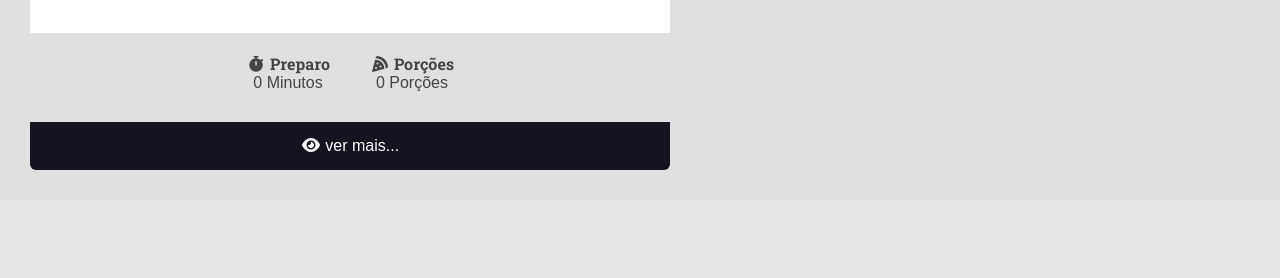
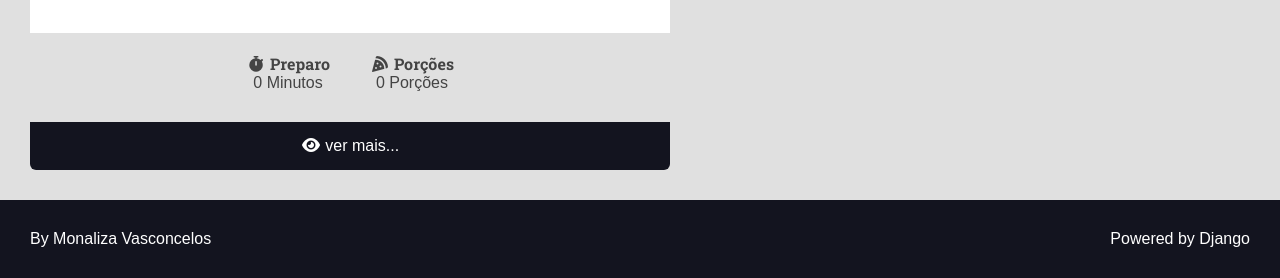
Before and after one commit to Monaliza-Vasconcelos/curso-django-projeto1, a Django app: page / in a window 1280 px wide. Shown: the part 853-1131 px from the top of the page. Before the commit the page ends 1023 px from the top, so only its background shows below. Run offline with Django 5.2, Linux system fonts and the light colour scheme; grey boxes labelled with a size stand in for pictures from a placeholder-image service; some libraries are stand-ins or nearby versions.

Commit message:
footer site

```diff
--- a/recipes/templates/recipes/pages/home.html
+++ b/recipes/templates/recipes/pages/home.html
@@ -9,6 +9,8 @@
         </div>
     </main>
 
+    {% include 'recipes/partials/footer.html' %}
+
 </body>
 
 </html>
--- /dev/null
+++ b/recipes/templates/recipes/partials/footer.html
@@ -0,0 +1,11 @@
+<footer class="main-footer">
+    <div class="developer">
+        <a href="#" target="_blank" rel="noreferrer noopener">By Monaliza Vasconcelos</a>
+    </div>
+
+    <div class="powered">
+        <a href="https://www.djangoproject.com/" target="_blank" rel="noreferrer noopener">
+            Powered by Django
+        </a>
+    </div>
+</footer>
--- a/recipes/templates/recipes/partials/head.html
+++ b/recipes/templates/recipes/partials/head.html
@@ -261,5 +261,24 @@
         .recipe-footer a:hover {
             filter: brightness(2);
         }
+
+        .main-footer {
+            display: flex;
+            align-items: center;
+            justify-content: space-between;
+            background: var(--color-primary-dark);
+            color: var(--color-white);
+            padding: var(--spacing-gutter-medium);
+        }
+
+        .main-footer a {
+            color: var(--color-white);
+            text-decoration: none;
+            transition: all .300ms ease-in-out;
+        }
+
+        .main-footer a:hover {
+            color: var(--color-primary);
+        }
     </style>
 </head>
```
